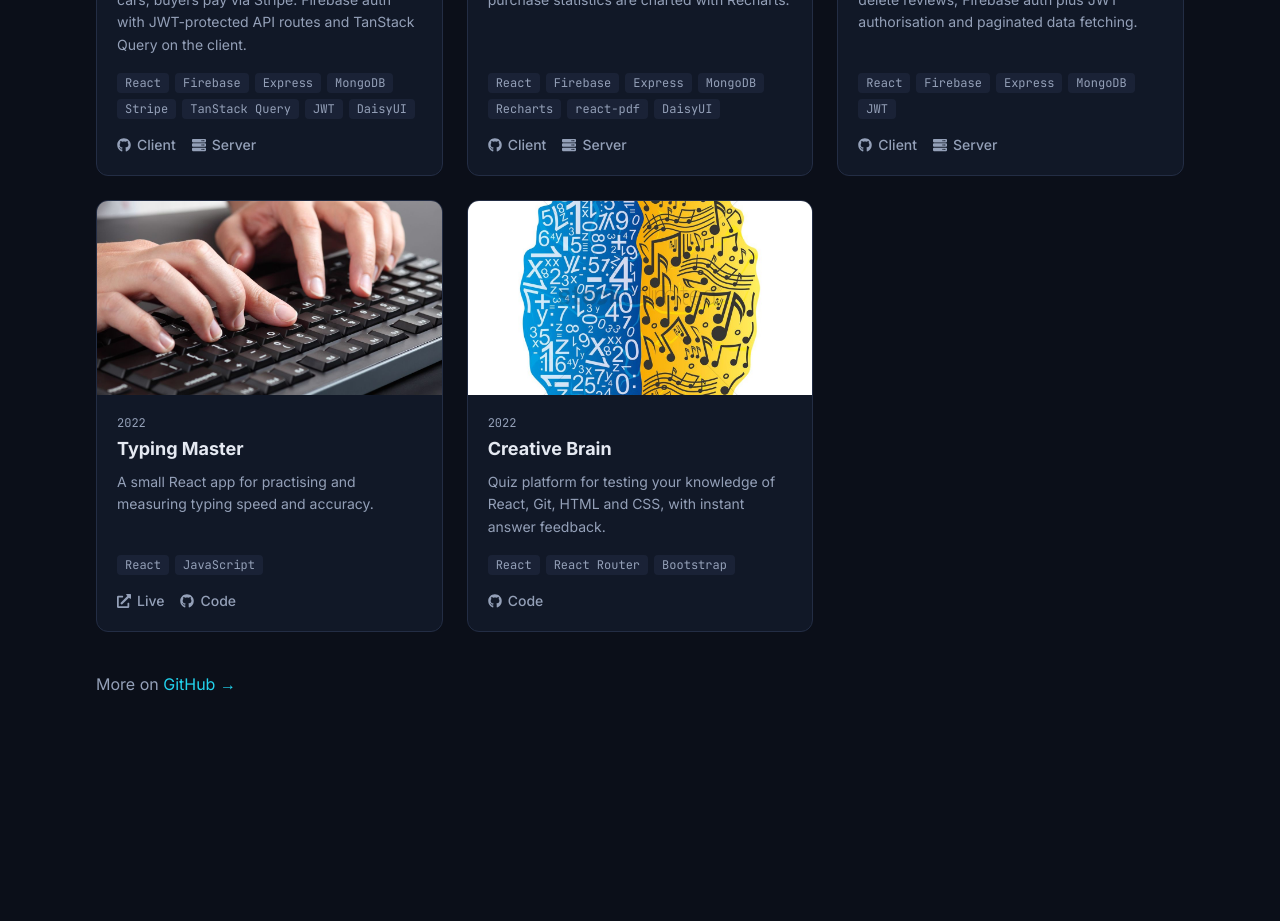
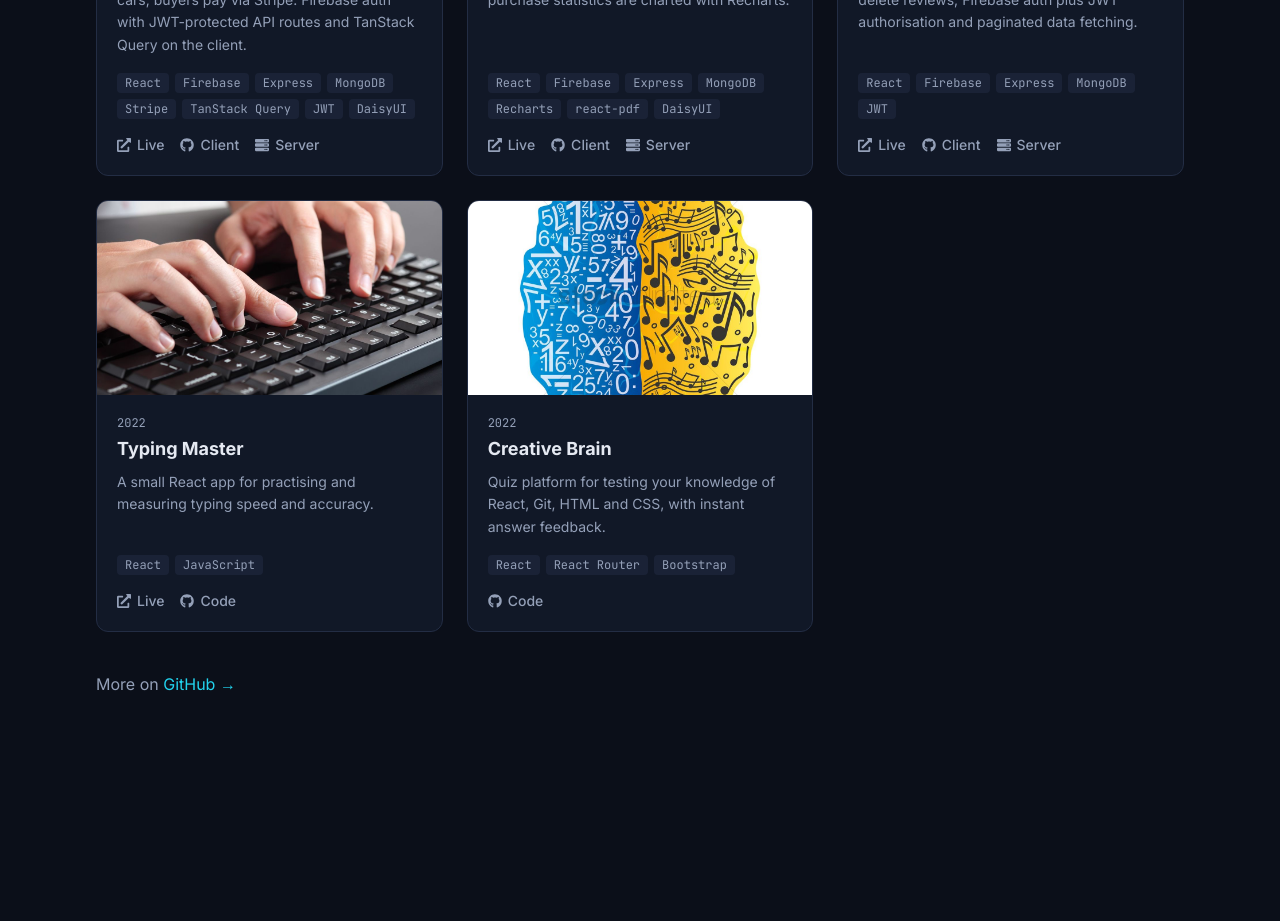
Before and after one commit to lalon147/lalon-rahman-tirtha-portfolio, a React (Vite) app: page / in a window 1280 px wide. Shown: the part 4020-4941 px from the top of the page. Built offline with nearby package versions, Linux system fonts and the light colour scheme.

Commit message:
Add live URLs for Sekhanei, Master Programming and Risan's Ceremony

```diff
--- a/src/data.js
+++ b/src/data.js
@@ -137,6 +137,7 @@
     summary:
       'Marketplace for buying and selling used cars with three roles — admin, buyer and seller. Admin can verify or remove users, sellers list cars, buyers pay via Stripe. Firebase auth with JWT-protected API routes and TanStack Query on the client.',
     tech: ['React', 'Firebase', 'Express', 'MongoDB', 'Stripe', 'TanStack Query', 'JWT', 'DaisyUI'],
+    live: 'https://radiant-bavarois-69018a.netlify.app',
     code: 'https://github.com/lalon147/sekhanei-dot-com',
     server: 'https://github.com/lalon147/sekhanei-server',
   },
@@ -147,6 +148,7 @@
     summary:
       'Online course platform. Admins add courses and verify instructors, students enrol and download course modules as PDF, and purchase statistics are charted with Recharts.',
     tech: ['React', 'Firebase', 'Express', 'MongoDB', 'Recharts', 'react-pdf', 'DaisyUI'],
+    live: 'https://master-programming-e5574.firebaseapp.com',
     code: 'https://github.com/lalon147/master-programming-project',
     server: 'https://github.com/lalon147/master-programming-server',
   },
@@ -157,6 +159,7 @@
     summary:
       "Service-review site for an event manager (weddings, birthdays, occasions). Logged-in users can add services and create, edit or delete reviews; Firebase auth plus JWT authorisation and paginated data fetching.",
     tech: ['React', 'Firebase', 'Express', 'MongoDB', 'JWT'],
+    live: 'https://the-urban-luxary.web.app',
     code: 'https://github.com/lalon147/service-review-client',
     server: 'https://github.com/lalon147/service-review-server',
   },
```
